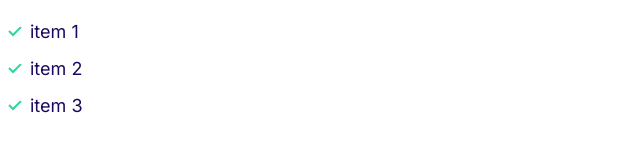
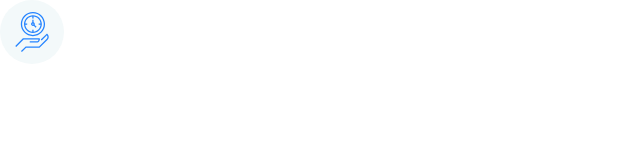
Before and after one commit to PeterVolgers/Alexify, a plain HTML site: page index.html in a window 1280 px wide. Shown: the whole page, without its empty margins (0-640 px from the left). Drawn offline with Linux system fonts and the light colour scheme.

Commit message:
Build definitions icons.

```diff
--- a/css/styles.css
+++ b/css/styles.css
@@ -127,9 +127,9 @@ a {
 /* HTML Zen code: ul.list>li{Item $}*3 */
 
 .list {
+  color: var(--color-headings);
   list-style: none;
   padding-left: 0;
-  color: var(--color-headings);
 }
 
 .list--inline .list__item {
@@ -143,8 +143,8 @@ a {
 }
 
 .list--tick .list__item {
+  margin-bottom: 1rem;
   padding-left: 0.5rem;
-  margin-bottom: 1rem;
 }
 
 @media screen and (min-width: 1024px) {
@@ -152,3 +152,24 @@ a {
     padding-left: 0;
   }
 }
+
+/* Icons */
+
+.icon {
+  height: 40px;
+  width: 40px;
+}
+
+.icon--primary {
+  fill: var(--color-primary);
+}
+
+.icon-container {
+  align-items: center;
+  background-color: #f3f9fa;
+  border-radius: 100%;
+  display: inline-flex;
+  height: 64px;
+  justify-content: center;
+  width: 64px;
+}
--- a/index.html
+++ b/index.html
@@ -15,10 +15,10 @@
     <title>Welcome to Alexifie</title>
   </head>
   <body>
-    <ul class="list list--tick">
-      <li class="list__item">item 1</li>
-      <li class="list__item">item 2</li>
-      <li class="list__item">item 3</li>
-    </ul>
+    <span class="icon-container">
+      <svg class="icon icon--primary">
+        <use xlink:href="/Images/sprite.svg#clock"></use>
+      </svg>
+    </span>
   </body>
 </html>
```
Also changed, not shown: Images/sprite.svg (added).
